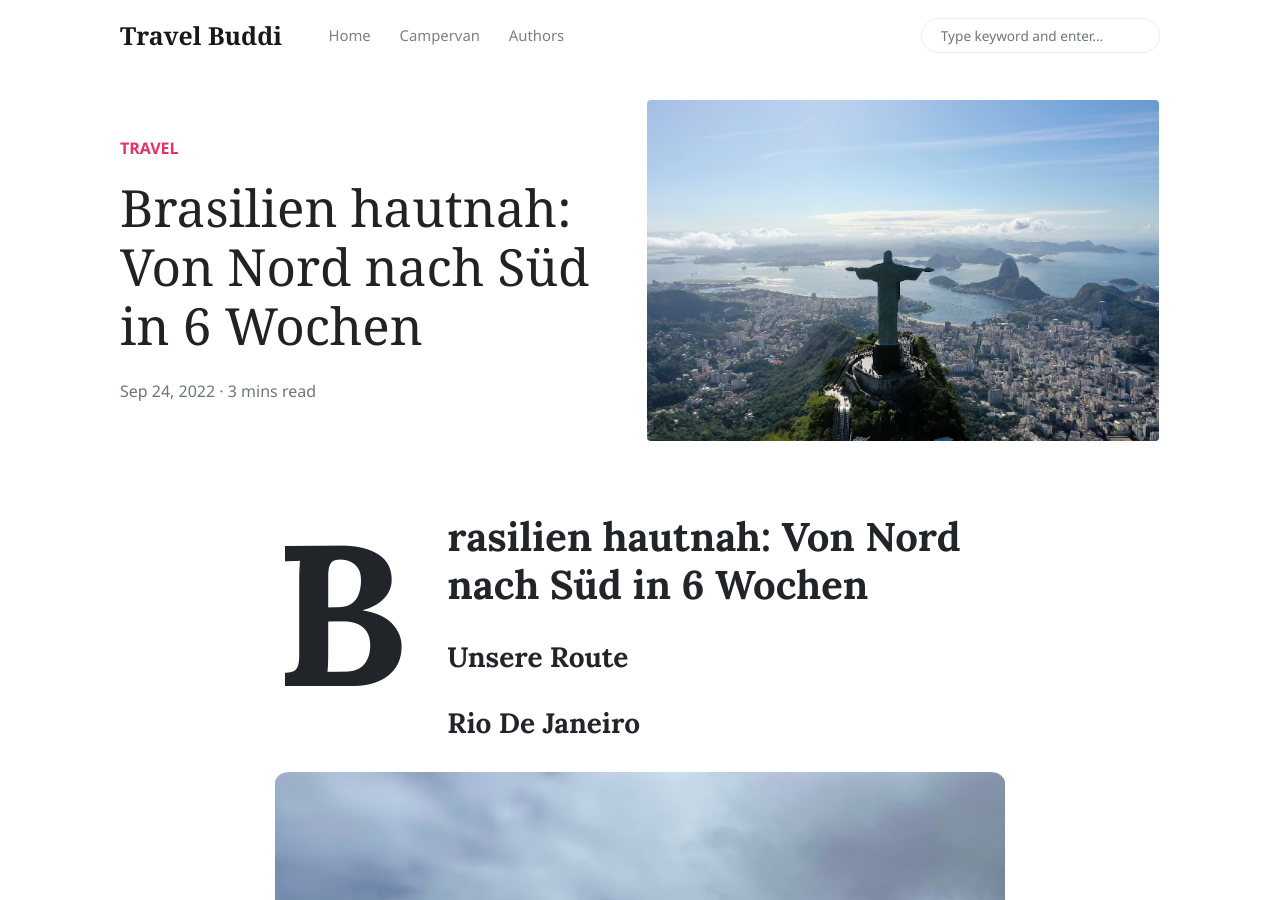
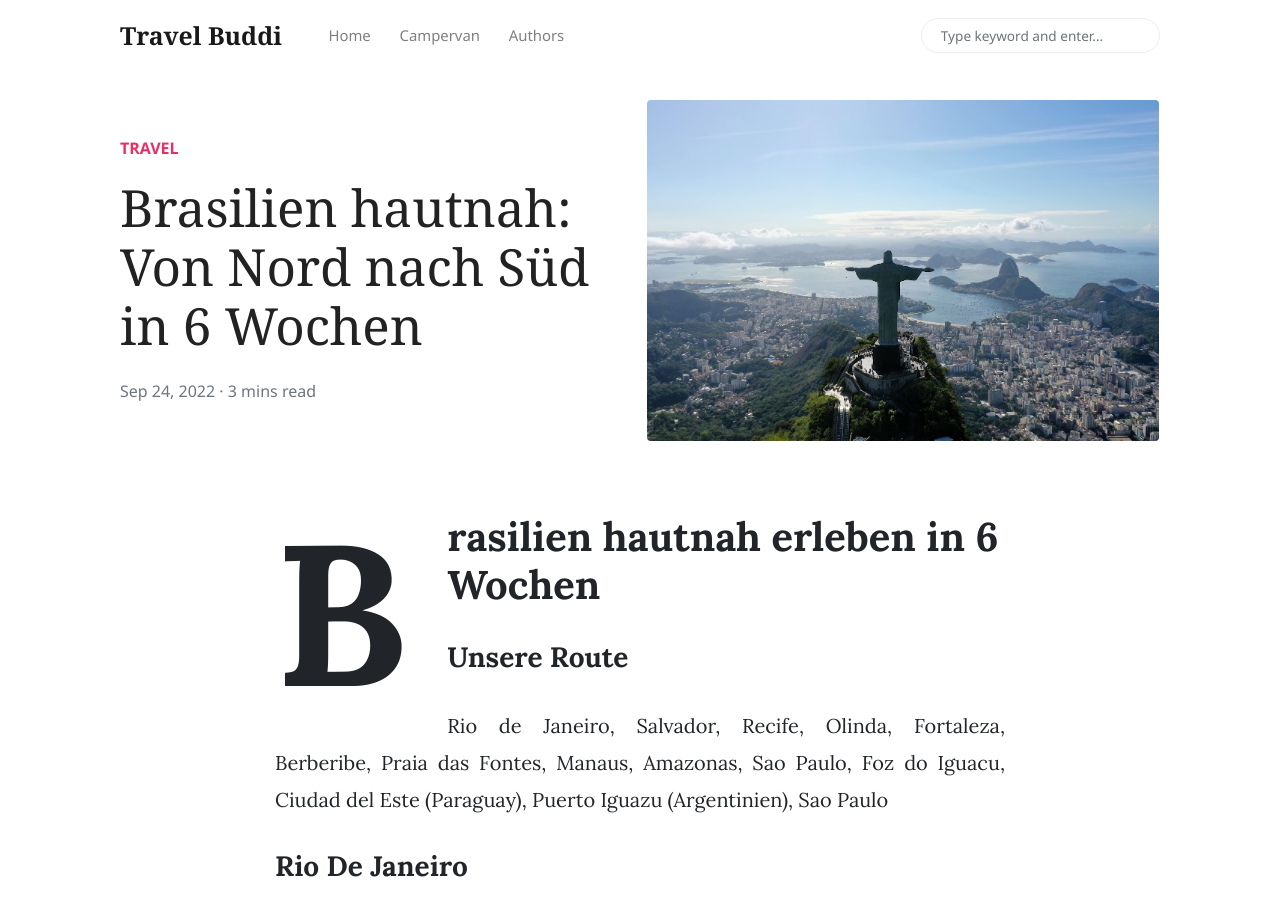
Before and after one commit to travelbuddi/travelbuddi.github.io, a Jekyll site: the page built from _posts/2022-09-24-brazil.md, in a window 1280 px wide and 900 px high. Built offline with Jekyll 4.4.1, drawn with Linux system fonts in a browser that asks for light colours; nearby versions of some CDN libraries.

Commit message:
Update Brasil

```diff
--- a/_posts/2022-09-24-brazil.md
+++ b/_posts/2022-09-24-brazil.md
@@ -7,10 +7,10 @@
 tags: [featured]
 ---
 
-# Brasilien hautnah: Von Nord nach Süd in 6 Wochen
+# Brasilien hautnah erleben in 6 Wochen
 
 ### Unsere Route
-
+Rio de Janeiro, Salvador, Recife, Olinda, Fortaleza, Berberibe, Praia das Fontes, Manaus, Amazonas, Sao Paulo, Foz do Iguacu, Ciudad del Este (Paraguay), Puerto Iguazu (Argentinien), Sao Paulo
 
 
 ### Rio De Janeiro
```
